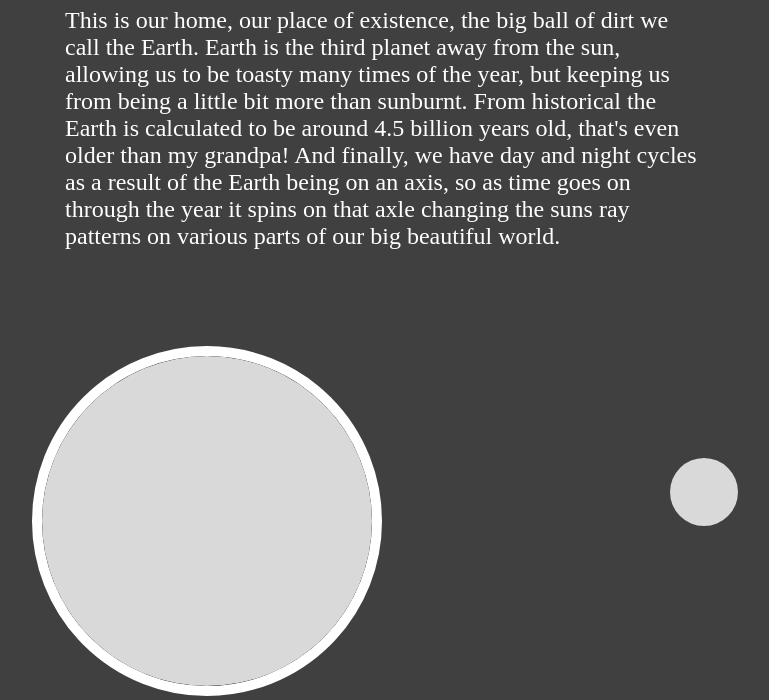
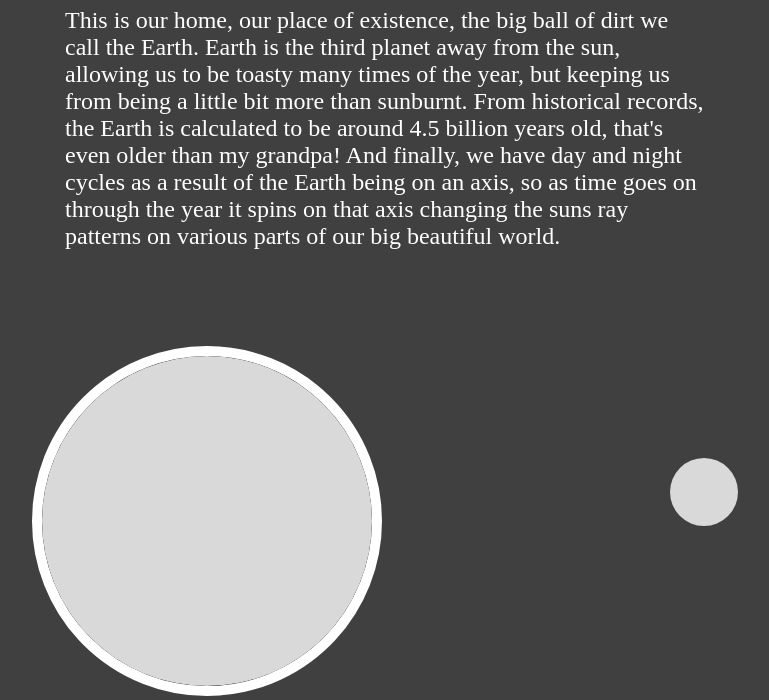
Before and after one commit to dHurlburt22/LabAssignment1.5, an Eleventy site: page index.html in a window 1280 px wide. Shown: the part 124-824 px from the top of the page, without its empty margins (255-1024 px from the left). Built offline with nearby package versions, Linux system fonts and the light colour scheme; Eleventy itself is replaced by a stand-in of ours; files that its build step writes are made by us from their sources.

Commit message:
more grammer mistakes

```diff
--- a/index.html
+++ b/index.html
@@ -11,9 +11,9 @@
     <h1>Earth</h1>
 
     <p>This is our home, our place of existence, the big ball of dirt we call the Earth. Earth is the third planet away from the sun,
-        allowing us to be toasty many times of the year, but keeping us from being a little bit more than sunburnt. From historical
+        allowing us to be toasty many times of the year, but keeping us from being a little bit more than sunburnt. From historical records,
         the Earth is calculated to be around 4.5 billion years old, that's even older than my grandpa! And finally, we have day
-        and night cycles as a result of the Earth being on an axis, so as time goes on through the year it spins on that axle
+        and night cycles as a result of the Earth being on an axis, so as time goes on through the year it spins on that axis
         changing the suns ray patterns on various parts of our big beautiful world.
     </p>
 
```
